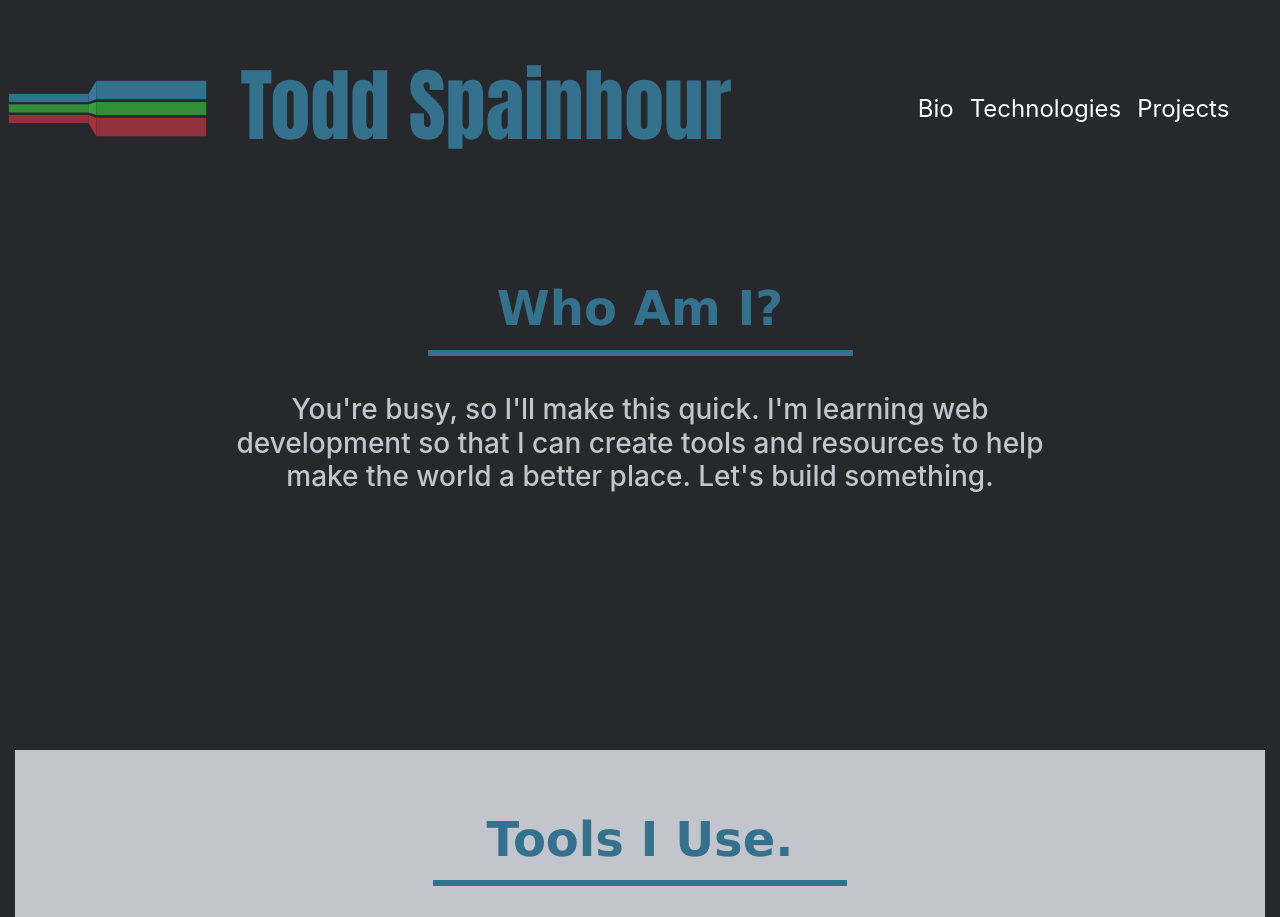
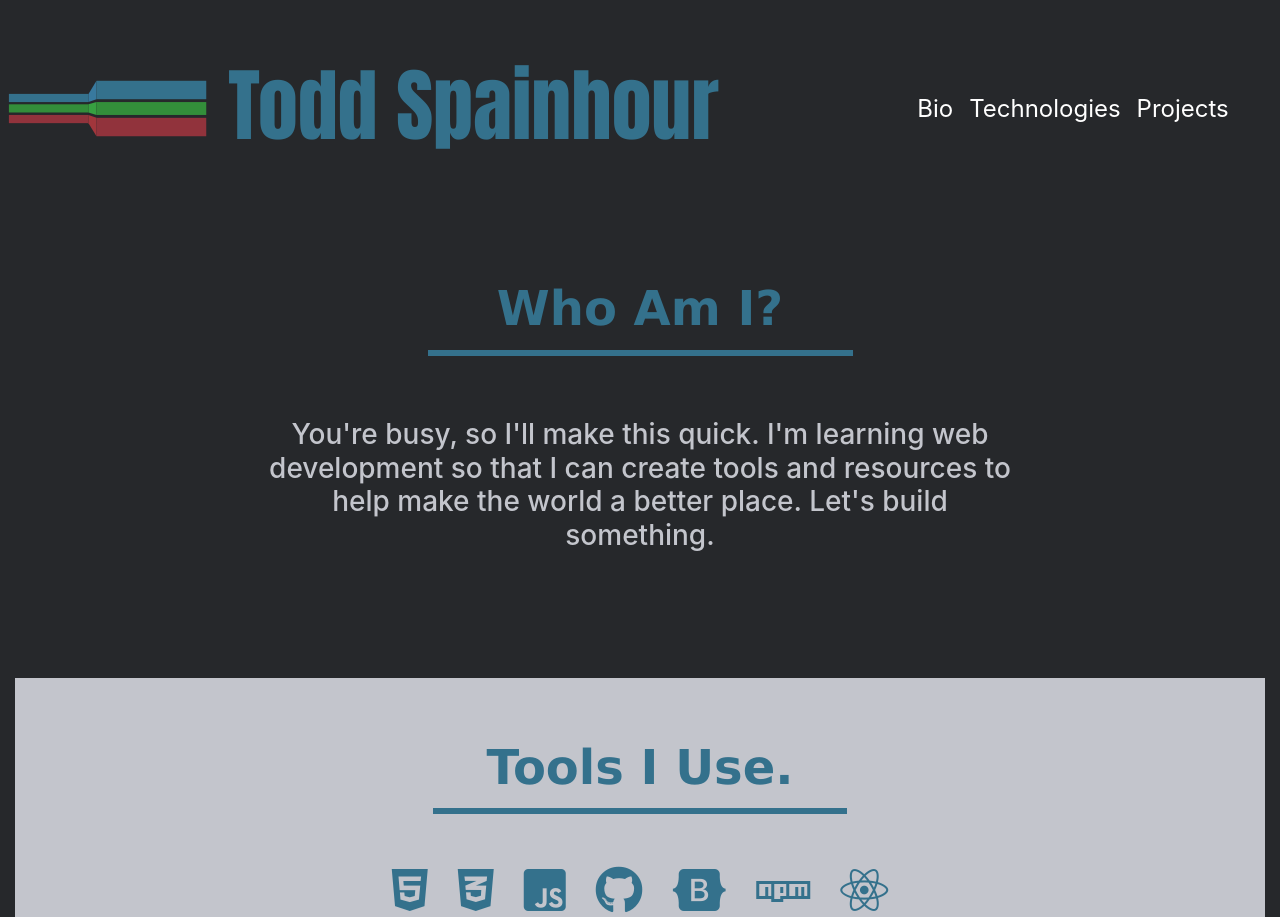
Before and after one commit to ToddSpainhour/personal-bio-site, a website built with webpack: page src/index.html in a window 1280 px wide. Shown: the top 917 px of the page. Built offline with nearby package versions, Linux system fonts and the light colour scheme; some packages are replaced by stand-ins of ours; no server answers; files whose address does not match are found by name.

Commit message:
adjusted spacing between sections and other styling

```diff
--- a/src/styles/_banner.scss
+++ b/src/styles/_banner.scss
@@ -16,7 +16,7 @@ nav {
     font-family: Impact, Haettenschweiler, 'Arial Narrow Bold', sans-serif;
     color: $color-3;
     font-size: 5rem;
-    margin-left: 5%;
+    margin-left: 4%;
   }
 
   #nav-link.hover {
--- a/src/styles/_sections.scss
+++ b/src/styles/_sections.scss
@@ -22,13 +22,13 @@
 
 
 #bioPage {
-  height: 65vh;
   width: 100%;
-  margin-bottom: 1%;
+  margin-bottom: 10%;
 }
 
 #technologiesPage {
   background-color: $color-4;
+  margin-bottom: 5%;
 }
 
 .icons {
@@ -38,9 +38,10 @@
 }
 
 h3 {
-  margin-left: 10%;
-  margin-right: 10%;
+  margin-left: 15%;
+  margin-right: 15%;
   margin-bottom: 3%;
+  margin-top: 5%;
   text-align: center;
   color: $color-4;
 }
```
